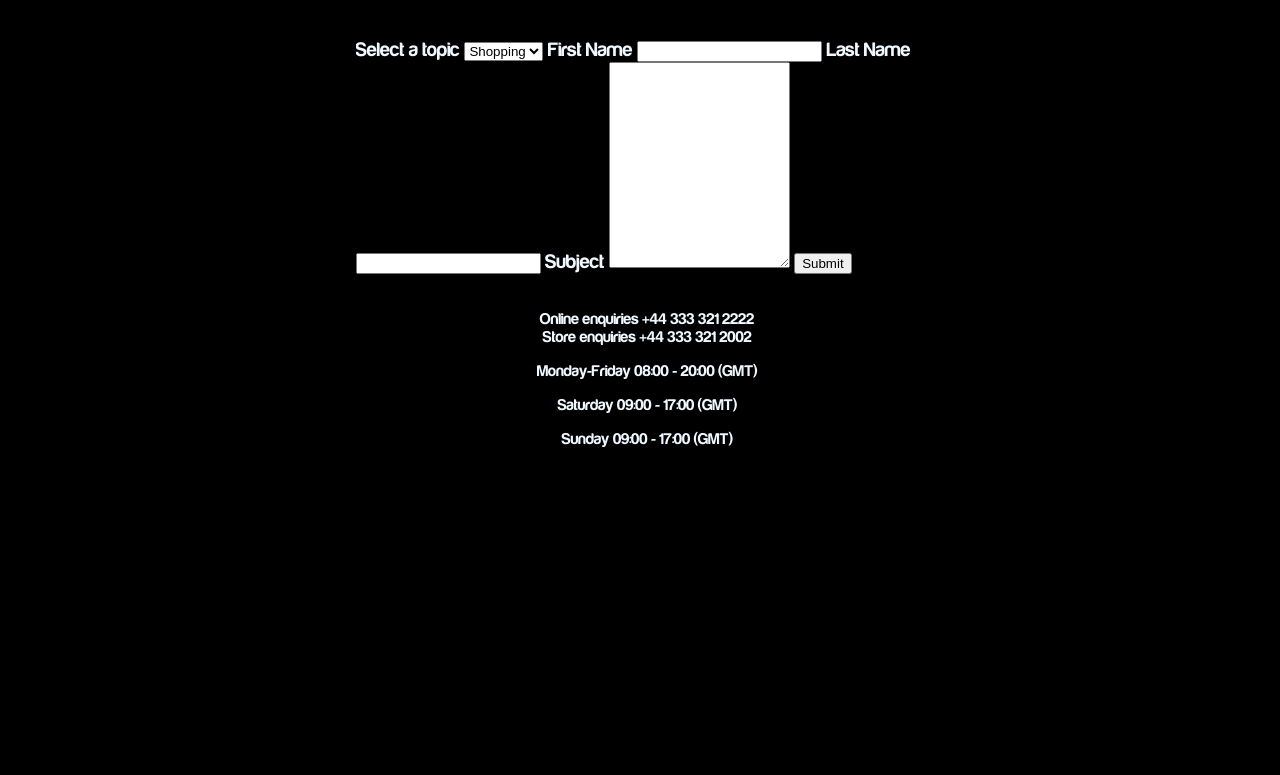
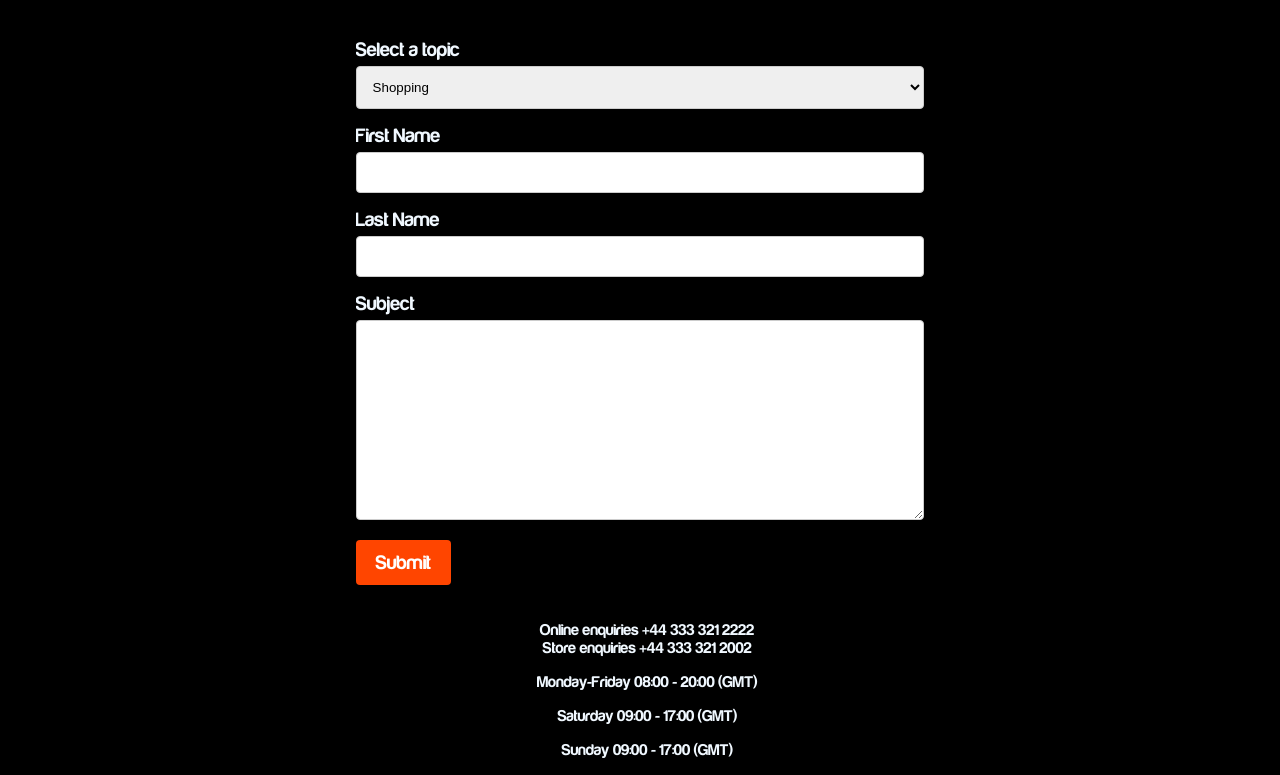
Before and after one commit to Freddie561/Freddie561.github.io, a plain HTML site: page about.html in a window 1280 px wide. Shown: the part 122-897 px from the top of the page. Before the commit the page ends 800 px from the top, so only its background shows below. Drawn offline with nearby package versions, Linux system fonts and the light colour scheme.

Commit message:
Update Styles

```diff
--- a/CSS/styles.css
+++ b/CSS/styles.css
@@ -625,3 +625,34 @@ h3{
 .removeQuantity:hover {
 	text-decoration: underline orangered;
 }
+
+input[type=text], select, textarea {
+  width: 100%;
+  padding: 12px;
+  border: 1px solid #ccc;
+  border-radius: 4px;
+  box-sizing: border-box;
+  margin-top: 6px;
+  margin-bottom: 16px;
+  resize: vertical;
+
+}
+
+
+input[type=submit] {
+  background-color: orangered;
+  color: white;
+  padding: 12px 20px;
+  border: none;
+  border-radius: 4px;
+  cursor: pointer;
+	font-family: MainFont;
+	font-size: 20px;
+}
+
+
+input[type=submit]:hover {
+
+
+	text-decoration: underline black;
+}
```
